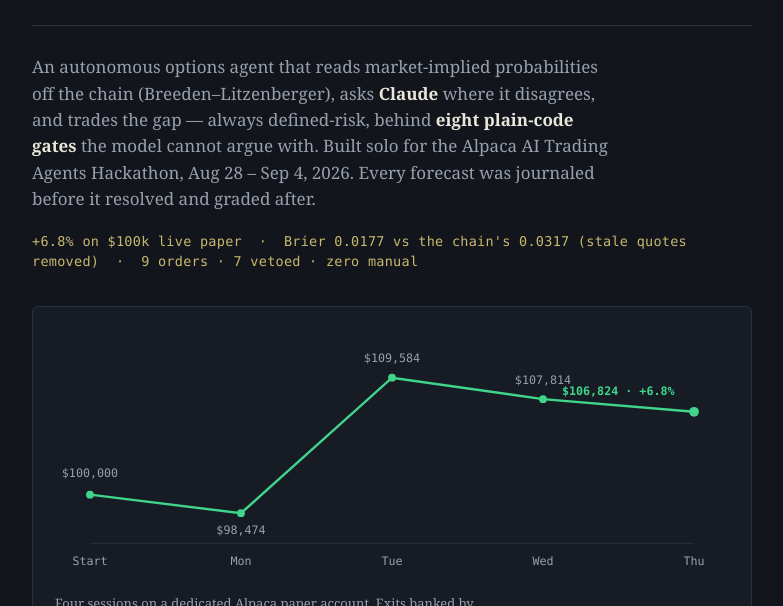
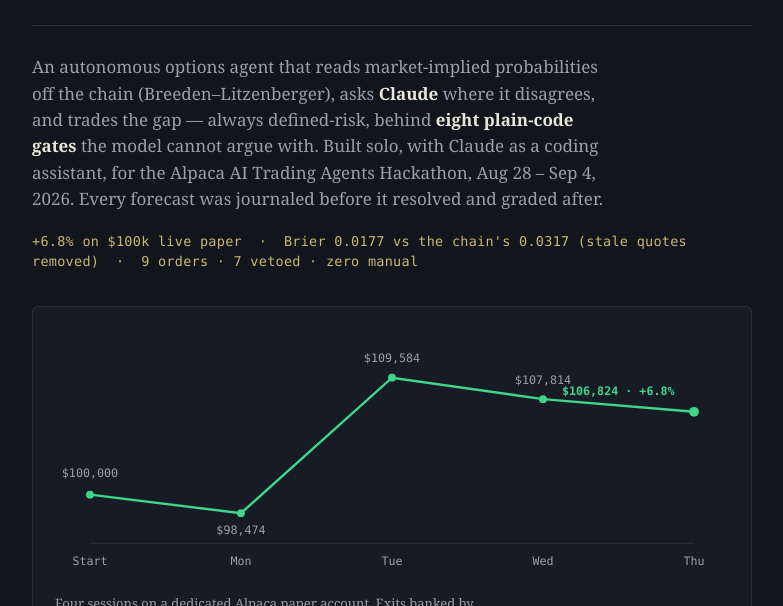
Before and after one commit to allenwangg/honest-odds, a plain HTML site: page index.html in a window 1280 px wide. Shown: the part 194-800 px from the top of the page, without its empty margins (248-1031 px from the left). Drawn offline with Linux system fonts and the light colour scheme.

Commit message:
Add AI-assistance statement; align README headline with RESEARCH.md
Co-Authored-By: Claude Opus 5.5 <noreply@anthropic.com>
Claude-Session: https://claude.ai/code/session_01Smr5vb6ntwUf5rSsi55hNs

```diff
--- a/index.html
+++ b/index.html
@@ -56,7 +56,7 @@
   <p class="lede">An autonomous options agent that reads market-implied probabilities off the chain
   (Breeden–Litzenberger), asks <b>Claude</b> where it disagrees, and trades the gap —
   always defined-risk, behind <b>eight plain-code gates</b> the model cannot argue with.
-  Built solo for the Alpaca AI Trading Agents Hackathon, Aug 28 – Sep 4, 2026.
+  Built solo, with Claude as a coding assistant, for the Alpaca AI Trading Agents Hackathon, Aug 28 – Sep 4, 2026.
   Every forecast was journaled before it resolved and graded after.</p>
   <div class="stats mono">+6.8% on $100k live paper &nbsp;·&nbsp; Brier 0.0177 vs the chain's 0.0317 (stale quotes removed) &nbsp;·&nbsp; 9 orders · 7 vetoed · zero manual</div>
 
```
Also changed, not shown: 2 other files.
